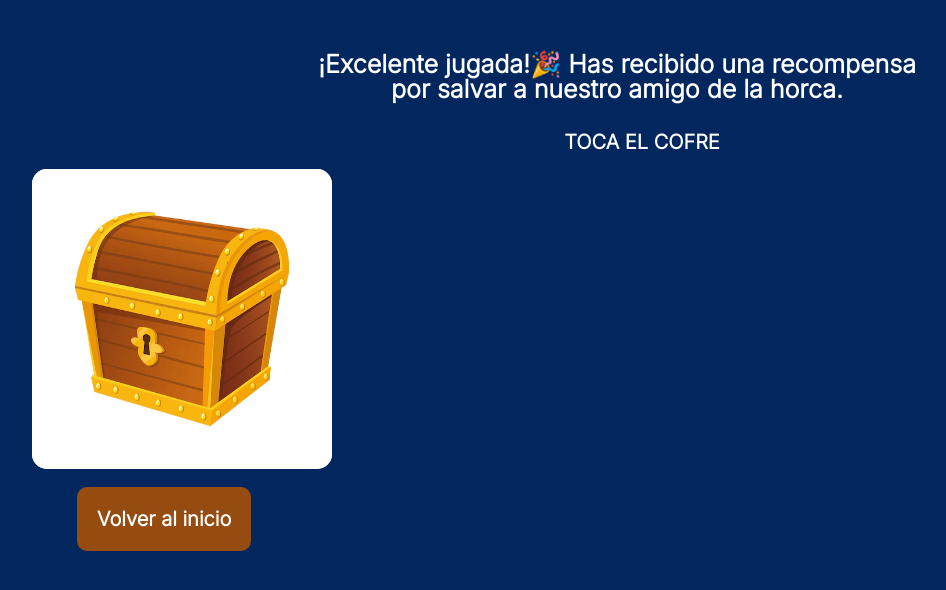
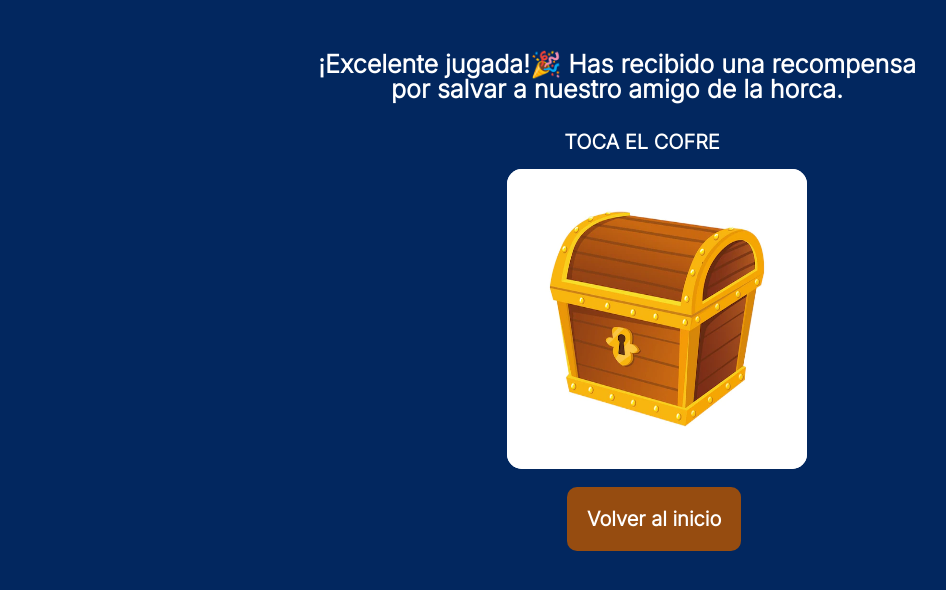
Before and after one commit to AllisonPaula/JuegodelAhorcado.github.io, a plain HTML site: page home.html in a window 1280 px wide. Shown: the whole page, without its empty margins (23-969 px from the left). Drawn offline with Linux system fonts and the light colour scheme.

Commit message:
Ajuste css

```diff
--- a/style.css
+++ b/style.css
@@ -388,7 +388,7 @@ button.lett:active,.btnInicio:active{
 .cofre{
     width: 300px;
     height: 300px;
-    margin:10px 0px 0px 50px;
+    margin:10px 0px 0px 525px;
     padding: 5px;
     border-radius: 20px;
     position: absolute;
@@ -401,7 +401,7 @@ button.lett:active,.btnInicio:active{
 .cofresito{
     width: 300px;
     height: 300px;
-    margin: 10px 0px 0px 50px;
+    margin: 10px 0px 0px 525px;
     padding: 5px;
     border-radius:20px;
 }
@@ -419,7 +419,7 @@ button.lett:active,.btnInicio:active{
     padding: 20px;
     border-radius: 10px;
     width: auto;
-    margin: 10px 0px 0px 100px;
+    margin: 10px 0px 0px 590px;
     color: var(--blanco);
     font-family:"Inter";
     font-size: 20px;
```
